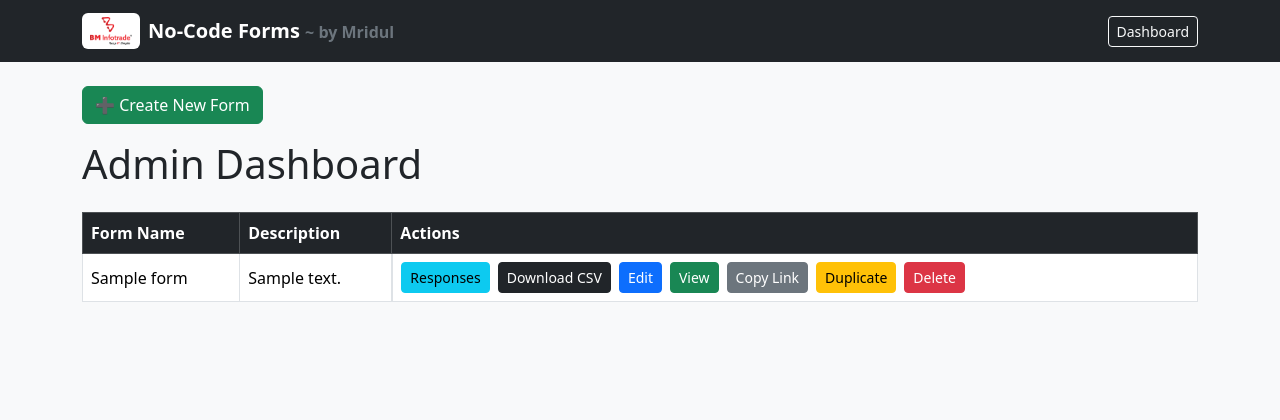
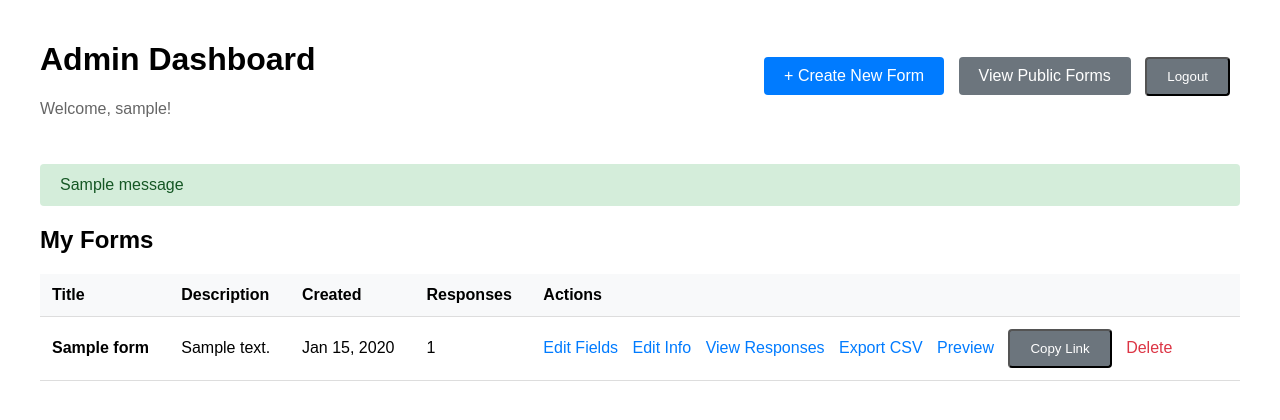
Before and after one commit to MridulKaushik3/nocode-form, a Django app: page /dashboard/ in a window 1280 px wide. Shown: the top 420 px of the page. Run offline with Django 5.2, Linux system fonts and the light colour scheme; a user stored in the database is signed in; tables that the repository leaves empty hold one stand-in row (values such as "Sample post"); one stand-in notice (Sample message) is shown.

Commit message:
Fix login, fields etc

```diff
--- a/forms/models.py
+++ b/forms/models.py
@@ -1,7 +1,5 @@
 from django.db import models
-
-# Create your models here.
-from django.db import models
+from django.contrib.auth.models import User
 
 FIELD_TYPES = [
     ('text', 'Text'),
@@ -15,6 +13,7 @@ class Form(models.Model):
     title = models.CharField(max_length=200)
     description = models.TextField(blank=True)
     created_at = models.DateTimeField(auto_now_add=True)
+    created_by = models.ForeignKey(User, on_delete=models.CASCADE, related_name='forms',default=1)
 
     def __str__(self):
         return self.title
@@ -33,6 +32,7 @@ class FormField(models.Model):
     def __str__(self):
         return self.label
 
+
 class FormResponse(models.Model):
     form = models.ForeignKey(Form, on_delete=models.CASCADE)
     submitted_at = models.DateTimeField(auto_now_add=True)
--- a/forms/urls.py
+++ b/forms/urls.py
@@ -1,19 +1,28 @@
 from django.urls import path
 from . import views
+from django.contrib.auth import views as auth_views
 
 urlpatterns = [
+    # Authentication
+    path('login/', auth_views.LoginView.as_view(template_name='login.html'), name='login'),
+    path('logout/', auth_views.LogoutView.as_view(next_page='home'), name='logout'),
+    path('register/', views.register, name='register'),
+
+    # Public views
     path('', views.home, name='home'),
     path('form/<int:form_id>/', views.fill_form, name='fill_form'),
+
+    # Dashboard / Admin
     path('dashboard/', views.dashboard, name='dashboard'),
     path('dashboard/form/create/', views.create_form, name='create_form'),
+    path('dashboard/form/<int:form_id>/edit/', views.edit_form, name='edit_form'),
+    path('dashboard/form/<int:form_id>/fields/', views.add_fields, name='add_fields'),
     path('dashboard/form/<int:form_id>/responses/', views.form_responses, name='form_responses'),
-    path('dashboard/form/<int:form_id>/fields/', views.add_fields, name='add_fields'),
-    path(
-    'dashboard/form/<int:form_id>/export/',
-    views.export_responses_csv,
-    name='export_responses_csv'
-),
+    path('dashboard/form/<int:form_id>/export/', views.export_responses_csv, name='export_responses_csv'),
     path('dashboard/form/<int:form_id>/duplicate/', views.duplicate_form, name='duplicate_form'),
     path('dashboard/form/<int:form_id>/delete/', views.delete_form, name='delete_form'),
+    path('field/<int:field_id>/delete/', views.delete_field, name='delete_field'),
+    path('field/<int:field_id>/edit/', views.edit_field, name='edit_field'),
+
 
 ]
--- a/forms/views.py
+++ b/forms/views.py
@@ -1,18 +1,58 @@
 from django.shortcuts import render, get_object_or_404, redirect
-from .models import Form, FormResponse, FieldResponse
+from .models import Form, FormResponse, FieldResponse, FormField
 from django.contrib.auth.decorators import login_required
+from django.http import HttpResponse
+from django.contrib import messages
+from django.contrib.auth.models import User
+from django.contrib.auth import login
 import csv
-from django.http import HttpResponse
-from .models import FormField
-from django.shortcuts import get_object_or_404, redirect
-from .models import Form, FormField
+
+
+def register(request):
+    """Custom registration view matching register.html template"""
+    if request.method == "POST":
+        username = request.POST.get("username").strip()
+        email = request.POST.get("email").strip()
+        password = request.POST.get("password")
+        password2 = request.POST.get("password2")
+
+        # Basic validation
+        if not username or not email or not password or not password2:
+            messages.error(request, "All fields are required.")
+            return render(request, 'register.html')
+
+        if password != password2:
+            messages.error(request, "Passwords do not match.")
+            return render(request, 'register.html')
+
+        if User.objects.filter(username=username).exists():
+            messages.error(request, "Username already exists.")
+            return render(request, 'register.html')
+
+        if User.objects.filter(email=email).exists():
+            messages.error(request, "Email already registered.")
+            return render(request, 'register.html')
+
+        # Create user
+        user = User.objects.create_user(username=username, email=email, password=password)
+        user.save()
+
+        # Auto-login after registration
+        login(request, user)
+        messages.success(request, "Registration successful! You are now logged in.")
+        return redirect('dashboard')
+
+    return render(request, 'register.html')
+
 
 def home(request):
+    """Public view - shows all forms"""
     forms = Form.objects.all()
     return render(request, 'home.html', {'forms': forms})
 
-
+@login_required
 def fill_form(request, form_id):
+    """Public view - anyone can fill any form"""
     form = get_object_or_404(Form, id=form_id)
 
     if request.method == "POST":
@@ -31,25 +71,36 @@ def fill_form(request, form_id):
 
     return render(request, 'fill_form.html', {'form': form})
 
+
 @login_required
 def dashboard(request):
-    forms = Form.objects.all()
+    """Admin dashboard - shows only user's own forms"""
+    forms = Form.objects.filter(created_by=request.user).order_by('-created_at')
     return render(request, 'dashboard.html', {'forms': forms})
 
 
 @login_required
 def form_responses(request, form_id):
+    """View responses - only for forms created by the user"""
     form = get_object_or_404(Form, id=form_id)
+
+    if form.created_by != request.user:
+        messages.error(request, "You don't have permission to view this form's responses.")
+        return redirect('dashboard')
+
     responses = FormResponse.objects.filter(form=form).prefetch_related('answers__field')
-    return render(request, 'responses.html', {
-        'form': form,
-        'responses': responses
-    })
+    return render(request, 'responses.html', {'form': form, 'responses': responses})
 
 
 @login_required
 def export_responses_csv(request, form_id):
+    """Export CSV - only for forms created by the user"""
     form = get_object_or_404(Form, id=form_id)
+
+    if form.created_by != request.user:
+        messages.error(request, "You don't have permission to export this form's responses.")
+        return redirect('dashboard')
+
     responses = FormResponse.objects.filter(form=form).prefetch_related('answers__field')
 
     response = HttpResponse(content_type='text/csv')
@@ -65,31 +116,34 @@ def export_responses_csv(request, form_id):
     for resp in responses:
         row = [resp.submitted_at]
         answers = {a.field.id: a.value for a in resp.answers.all()}
-
         for field in form.fields.all():
             row.append(answers.get(field.id, ''))
-
         writer.writerow(row)
 
     return response
+
 
 @login_required
 def create_form(request):
     if request.method == "POST":
         title = request.POST.get('title')
         description = request.POST.get('description')
-
         if title:
-            form = Form.objects.create(title=title, description=description)
+            form = Form.objects.create(
+                title=title,
+                description=description,
+                created_by=request.user
+            )
             return redirect('add_fields', form_id=form.id)
-
     return render(request, 'create_form.html')
 
-from .models import FormField
 
 @login_required
 def add_fields(request, form_id):
     form = get_object_or_404(Form, id=form_id)
+    if form.created_by != request.user:
+        messages.error(request, "You don't have permission to edit this form.")
+        return redirect('dashboard')
 
     if request.method == "POST":
         label = request.POST.get('label')
@@ -107,10 +161,38 @@ def add_fields(request, form_id):
             )
 
     fields = form.fields.all()
-    return render(request, 'add_fields.html', {
-        'form': form,
-        'fields': fields
-    })
+    return render(request, 'add_fields.html', {'form': form, 'fields': fields})
+
+
+@login_required
+def edit_form(request, form_id):
+    form = get_object_or_404(Form, id=form_id)
+    if form.created_by != request.user:
+        messages.error(request, "You don't have permission to edit this form.")
+        return redirect('dashboard')
+
+    if request.method == "POST":
+        form.title = request.POST.get('title')
+        form.description = request.POST.get('description')
+        form.save()
+        messages.success(request, "Form updated successfully.")
+        return redirect('dashboard')
+
+    return render(request, 'edit_form.html', {'form': form})
+
+
+@login_required
+def delete_form(request, form_id):
+    form = get_object_or_404(Form, id=form_id)
+    if form.created_by != request.user:
+        messages.error(request, "You don't have permission to delete this form.")
+        return redirect('dashboard')
+
+    form_title = form.title
+    form.delete()
+    messages.success(request, f"Form '{form_title}' has been deleted successfully.")
+    return redirect('dashboard')
+
 
 @login_required
 def duplicate_form(request, form_id):
@@ -118,7 +200,8 @@ def duplicate_form(request, form_id):
 
     new_form = Form.objects.create(
         title=form.title + " (Copy)",
-        description=form.description
+        description=form.description,
+        created_by=request.user
     )
 
     for field in form.fields.all():
@@ -130,10 +213,39 @@ def duplicate_form(request, form_id):
             required=field.required
         )
 
+    messages.success(request, f"Form '{form.title}' has been duplicated successfully.")
     return redirect('dashboard')
 
+
 @login_required
-def delete_form(request, form_id):
-    form = get_object_or_404(Form, id=form_id)
-    form.delete()
-    return redirect('dashboard')
+def delete_field(request, field_id):
+    field = get_object_or_404(FormField, id=field_id)
+    form = field.form
+
+    if form.created_by != request.user:
+        messages.error(request, "You don't have permission to edit this form.")
+        return redirect('dashboard')
+
+    field.delete()
+    messages.success(request, "Field deleted successfully.")
+    return redirect('add_fields', form_id=form.id)
+
+@login_required
+def edit_field(request, field_id):
+    field = get_object_or_404(FormField, id=field_id)
+    form = field.form
+
+    if form.created_by != request.user:
+        messages.error(request, "You don't have permission to edit this field.")
+        return redirect('add_fields', form_id=form.id)
+
+    if request.method == "POST":
+        field.label = request.POST.get("label")
+        field.field_type = request.POST.get("field_type")
+        field.options = request.POST.get("options", "")
+        field.required = request.POST.get("required") == "on"
+        field.save()
+        messages.success(request, "Field updated successfully.")
+        return redirect('add_fields', form_id=form.id)
+
+    return render(request, 'edit_field.html', {'field': field})
--- a/requirements.txt
+++ b/requirements.txt
@@ -3,6 +3,7 @@ Django==6.0
 gunicorn==23.0.0
 packaging==25.0
 psycopg2-binary==2.9.11
+python-decouple==3.8
 sqlparse==0.5.5
 tzdata==2025.3
 whitenoise==6.11.0
--- a/templates/dashboard.html
+++ b/templates/dashboard.html
@@ -1,79 +1,163 @@
-{% extends 'base.html' %}
+<!DOCTYPE html>
+<html>
+<head>
+    <title>Admin Dashboard - Form Builder</title>
+    <style>
+        body {
+            font-family: Arial, sans-serif;
+            max-width: 1200px;
+            margin: 0 auto;
+            padding: 20px;
+        }
+        .header {
+            display: flex;
+            justify-content: space-between;
+            align-items: center;
+            margin-bottom: 30px;
+        }
+        .user-info {
+            color: #666;
+        }
+        .btn {
+            padding: 10px 20px;
+            text-decoration: none;
+            border-radius: 4px;
+            display: inline-block;
+            margin-right: 10px;
+        }
+        .btn-primary {
+            background-color: #007bff;
+            color: white;
+        }
+        .btn-secondary {
+            background-color: #6c757d;
+            color: white;
+        }
+        .btn-danger {
+            background-color: #dc3545;
+            color: white;
+        }
+        .btn-success {
+            background-color: #28a745;
+            color: white;
+        }
+        .messages {
+            margin-bottom: 20px;
+        }
+        .alert {
+            padding: 12px 20px;
+            border-radius: 4px;
+            margin-bottom: 10px;
+        }
+        .alert-success {
+            background-color: #d4edda;
+            color: #155724;
+        }
+        .alert-danger {
+            background-color: #f8d7da;
+            color: #721c24;
+        }
+        table {
+            width: 100%;
+            border-collapse: collapse;
+        }
+        th, td {
+            padding: 12px;
+            text-align: left;
+            border-bottom: 1px solid #ddd;
+        }
+        th {
+            background-color: #f8f9fa;
+            font-weight: bold;
+        }
+        .actions {
+            white-space: nowrap;
+        }
+        .actions a {
+            margin-right: 10px;
+            color: #007bff;
+            text-decoration: none;
+        }
+        .empty-state {
+            text-align: center;
+            padding: 40px;
+            color: #666;
+        }
+    </style>
+</head>
+<body>
+    <div class="header">
+        <div>
+            <h1>Admin Dashboard</h1>
+            <p class="user-info">Welcome, {{ user.username }}!</p>
+        </div>
+        <div>
+            <a href="{% url 'create_form' %}" class="btn btn-primary">+ Create New Form</a>
+            <a href="{% url 'home' %}" class="btn btn-secondary">View Public Forms</a>
+            <form method="post" action="{% url 'logout' %}" style="display:inline;">
+    {% csrf_token %}
+    <button type="submit" class="btn btn-secondary">Logout</button>
+</form>
 
-{% block title %}Admin Dashboard{% endblock %}
+        </div>
+    </div>
 
-{% block create_form_btn %}
-<a href="{% url 'create_form' %}" class="btn btn-success mb-3">
-    ➕ Create New Form
-</a>
-{% endblock %}
+    {% if messages %}
+        <div class="messages">
+            {% for message in messages %}
+                <div class="alert alert-{{ message.tags }}">
+                    {{ message }}
+                </div>
+            {% endfor %}
+        </div>
+    {% endif %}
 
-{% block content %}
-<h1 class="mb-4">Admin Dashboard</h1>
+    <h2>My Forms</h2>
 
-<table class="table table-bordered align-middle">
-    <thead class="table-dark">
+    {% if forms %}
+        <table>
+            <thead>
                 <tr>
-            <th>Form Name</th>
+                    <th>Title</th>
                     <th>Description</th>
+                    <th>Created</th>
+                    <th>Responses</th>
                     <th>Actions</th>
                 </tr>
             </thead>
-
             <tbody>
                 {% for form in forms %}
                 <tr>
-            <td>{{ form.title }}</td>
-            <td>{{ form.description }}</td>
-            <td class="d-flex flex-wrap gap-2">
-
-                <!-- View Responses (Important first) -->
-                <a href="{% url 'form_responses' form.id %}" class="btn btn-sm btn-info">
-                    Responses
-                </a>
-
-                <!-- Download CSV -->
-                <a href="{% url 'export_responses_csv' form.id %}" class="btn btn-sm btn-dark">
-                    Download CSV
-                </a>
-
-                <!-- Edit Fields -->
-                <a href="{% url 'add_fields' form.id %}" class="btn btn-sm btn-primary">
-                    Edit
-                </a>
-
-                <!-- View Form (Public) -->
-                <a href="{% url 'fill_form' form.id %}" class="btn btn-sm btn-success" target="_blank">
-                    View
-                </a>
-
-                <!-- Copy Link -->
+                    <td><strong>{{ form.title }}</strong></td>
+                    <td>{{ form.description|truncatewords:10 }}</td>
+                    <td>{{ form.created_at|date:"M d, Y" }}</td>
+                    <td>{{ form.formresponse_set.count }}</td>
+                    <td class="actions">
+                        <a href="{% url 'add_fields' form.id %}">Edit Fields</a>
+                        <a href="{% url 'edit_form' form.id %}">Edit Info</a>
+                        <a href="{% url 'form_responses' form.id %}">View Responses</a>
+                        <a href="{% url 'export_responses_csv' form.id %}">Export CSV</a>
+                        <a href="{% url 'fill_form' form.id %}" target="_blank">Preview</a>
                         <button class="btn btn-sm btn-secondary"
                         data-link="{{ request.scheme }}://{{ request.get_host }}{% url 'fill_form' form.id %}"
                         onclick="copyLink(this.dataset.link)">
                     Copy Link
                 </button>
-
-                <!-- Duplicate Form -->
-                <a href="{% url 'duplicate_form' form.id %}" class="btn btn-sm btn-warning">
-                    Duplicate
-                </a>
-
-                <!-- Delete Form -->
-                <a href="{% url 'delete_form' form.id %}" class="btn btn-sm btn-danger"
-                   onclick="return confirm('Delete this form?')">
-                    Delete
-                </a>
-
+                        <a href="{% url 'delete_form' form.id %}"
+                           onclick="return confirm('Are you sure you want to delete this form?')"
+                           style="color: #dc3545;">Delete</a>
                     </td>
                 </tr>
-    {% empty %}
-        <tr><td colspan="3">No forms created yet.</td></tr>
                 {% endfor %}
             </tbody>
         </table>
-
-<!-- Copy Link JS -->
+    {% else %}
+        <div class="empty-state">
+            <p>You haven't created any forms yet.</p>
+            <a href="{% url 'create_form' %}" class="btn btn-success">Create Your First Form</a>
+        </div>
+    {% endif %}
+</body>
 <script>
 function copyLink(link) {
     navigator.clipboard.writeText(link)
@@ -81,5 +165,4 @@ function copyLink(link) {
         .catch(() => alert("Failed to copy link."));
 }
 </script>
-
-{% endblock %}
+</html>
```
Also changed, not shown: config/settings.py (+28 -3 lines), templates/add_fields.html (+33 -9 lines), templates/edit_form.html (added, +77 -0 lines), templates/login.html (added, +78 -0 lines), templates/register.html (added, +97 -0 lines), forms/migrations/0002_form_created_by.py (added), forms/migrations/0003_alter_form_created_by.py (added), 1 other file. Lines whose indentation alone changed are shown as unchanged.
